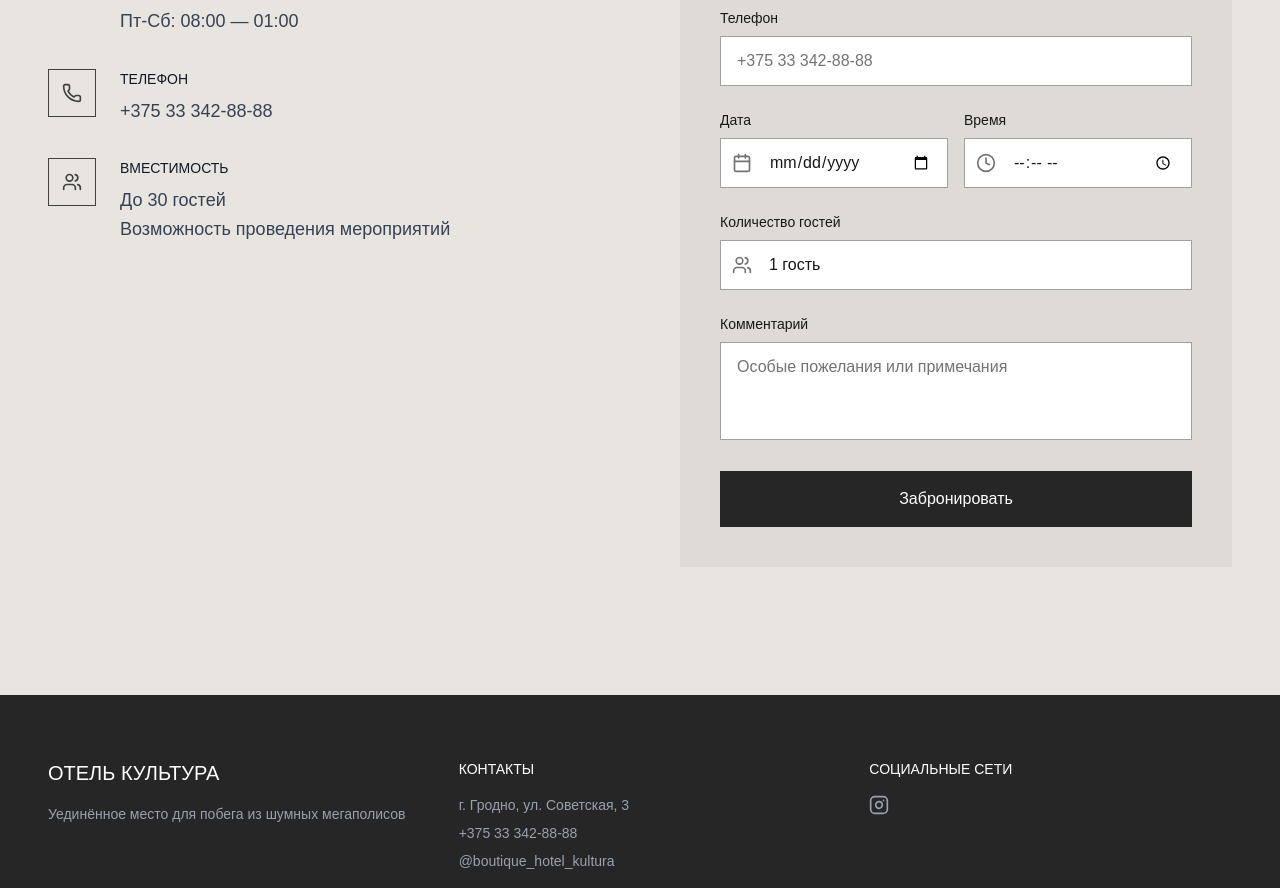
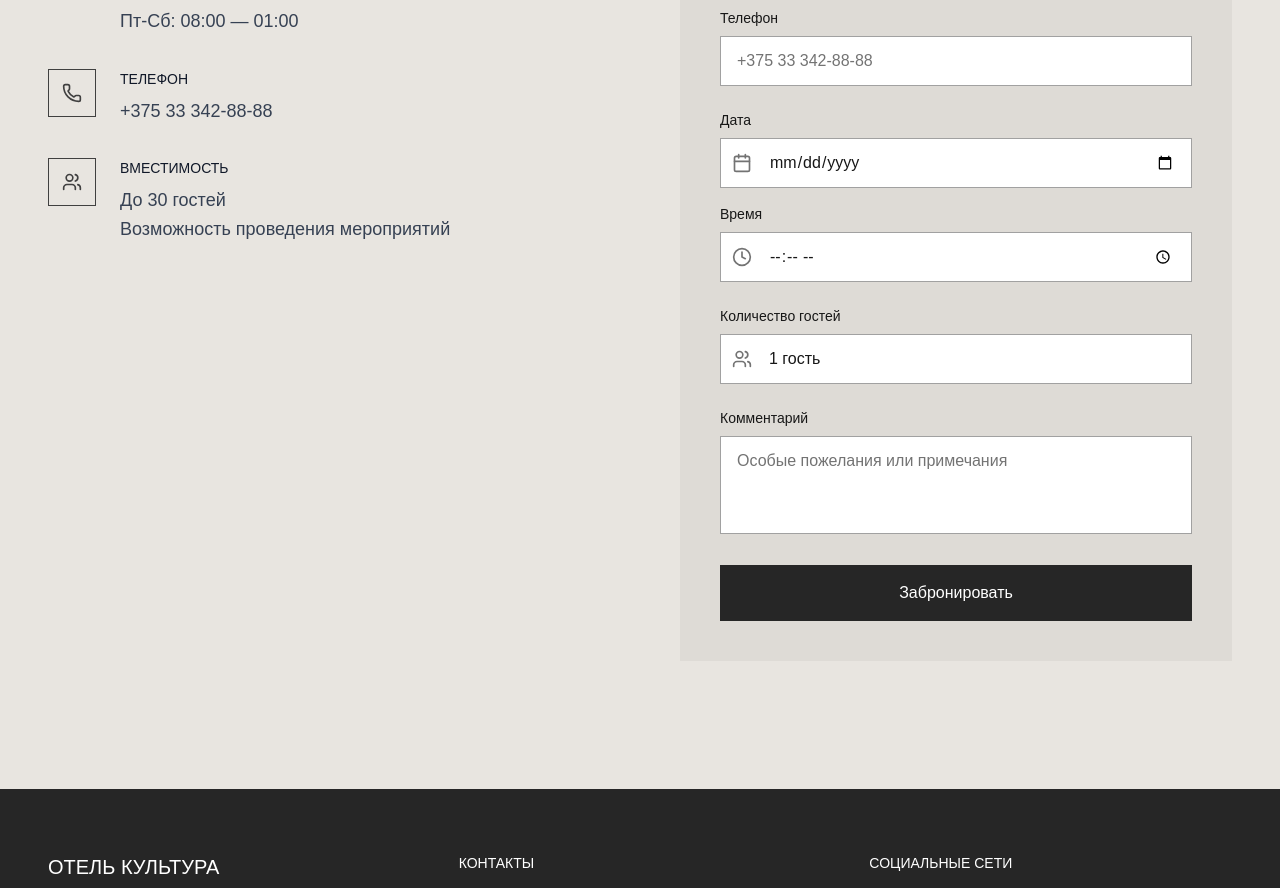
Before and after one commit to Kultura-web/finalnextkultura, a Next.js app: page /restaurant in a window 1280 px wide. Shown: the part 3798-4686 px from the top of the page. Built offline with nearby package versions, Linux system fonts and the light colour scheme.

Commit message:
grid fix

```diff
--- a/components/components/restaurant/RestaurantReservation.tsx
+++ b/components/components/restaurant/RestaurantReservation.tsx
@@ -201,7 +201,7 @@
               </div>
 
               {/* Date & Time */}
-              <div className="grid grid-cols-2 gap-4">
+              <div className="grid grid-cols-2 md:grid-cols-1 gap-4">
                 <div>
                   <label className="block text-sm font-medium text-neutral-900 mb-2">
                     Дата
```
